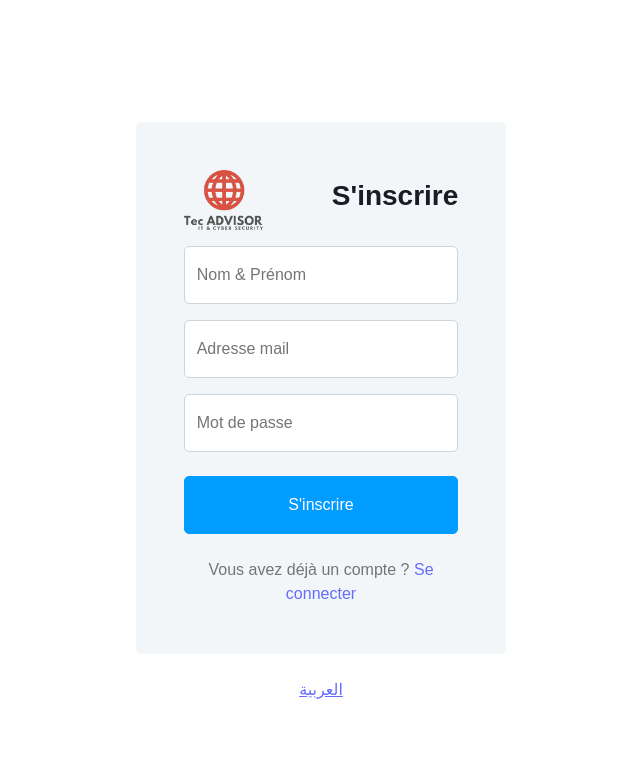
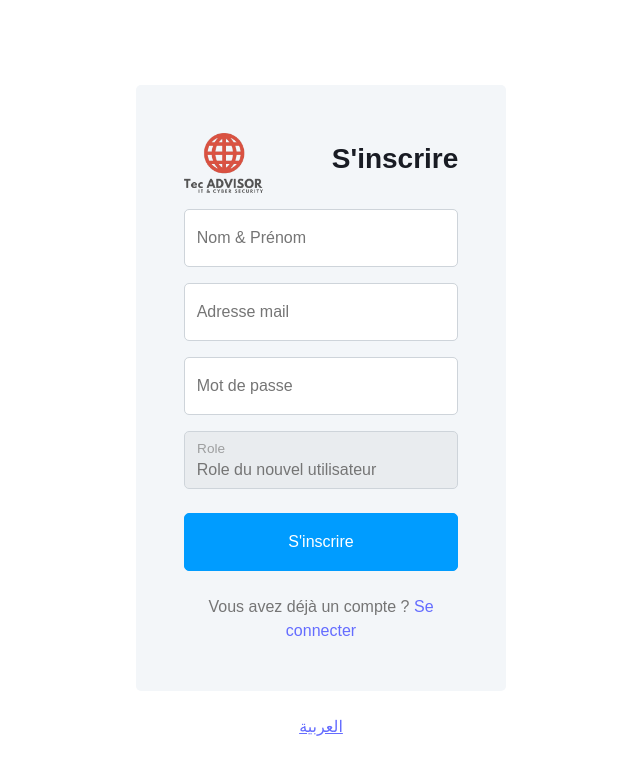
Before and after one commit to mujehoxe/HydroDiseasePredictor, a React (Vite) app: page /signup in a window 1280 px wide. Shown: the top 774 px of the page, without its empty margins (319-959 px from the left). Built offline with nearby package versions, Linux system fonts and the light colour scheme.

Commit message:
select user role when signup

```diff
--- a/src/signup.jsx
+++ b/src/signup.jsx
@@ -14,7 +14,12 @@ function SignUp() {
     name: '',
     email: '',
     password: '',
+    role: '',
   });
+
+  const roles = [
+    'admin', 'farmer',
+  ];
 
   const [error, setError] = useState(null);
 
@@ -85,7 +90,7 @@ function SignUp() {
                 <label htmlFor="email">{language === 'fr' ? 'Adresse mail' : 'البريد الإلكتروني'}</label>
               </div>
 
-              <div className="form-floating mb-4">
+              <div className="form-floating mb-3">
                 <input
                   type="password"
                   className="form-control"
@@ -95,6 +100,23 @@ function SignUp() {
                   placeholder={language === 'fr' ? 'Mot de passe' : 'كلمة السر'}
                 />
                 <label htmlFor="password">{language === 'fr' ? 'Mot de passe' : 'كلمة السر'}</label>
+              </div>
+
+              <div className="form-floating mb-4">
+                <select
+                className="form-control"
+                id="role"
+                value={formData.role}
+                onChange={handleInputChange}
+                >
+                  <option value="">{language === 'fr' ? 'Role du nouvel utilisateur' : 'دور المستخدم الجديد'}</option>
+                  {roles.map((role) => (
+                  <option key={role} value={role}>
+                    {role}
+                  </option>
+                ))}
+                </select>
+                <label htmlFor="role">{language === 'fr' ? 'Role' : 'دور'}</label>
               </div>
 
               <button onClick={handleSignUp} className="btn btn-primary py-3 w-100 mb-4">
```
